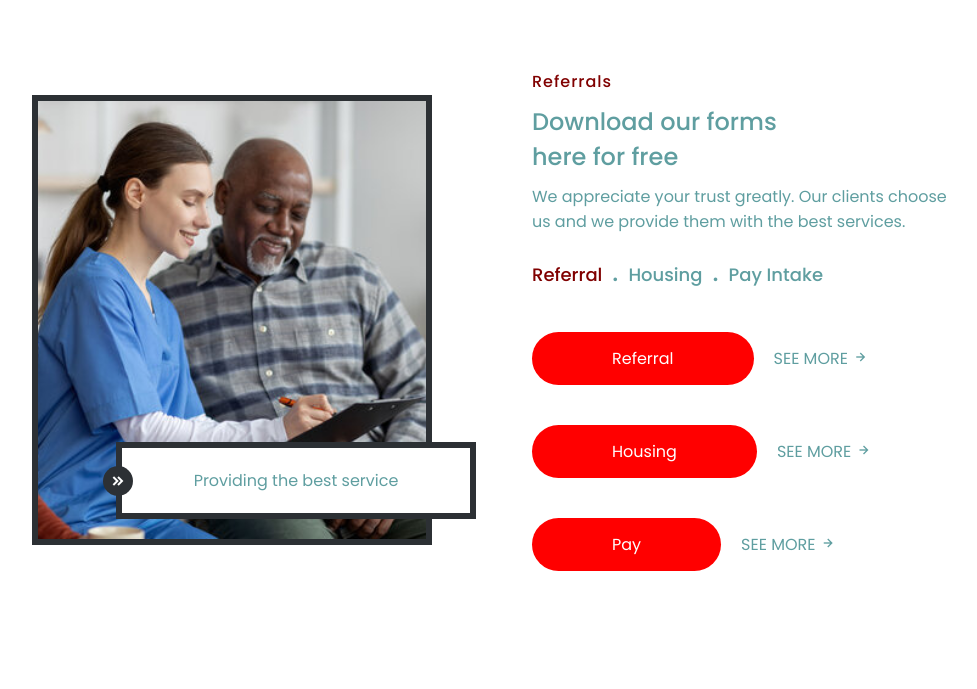
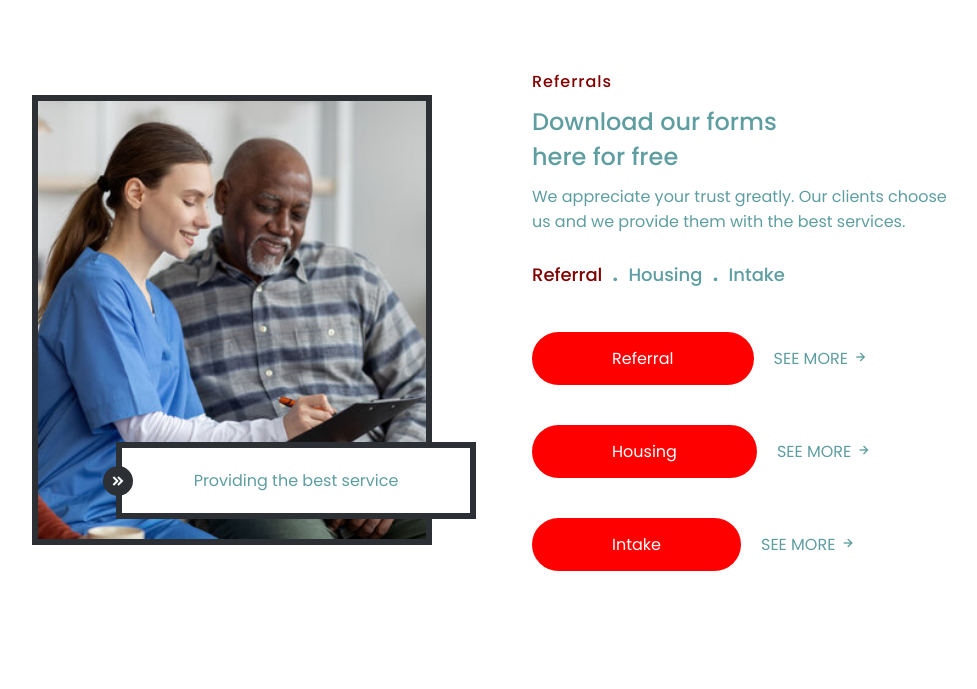
Before and after one commit to Redghoul1234/Clerkhomehealtcare.io, a plain HTML site: page index.html in a window 1280 px wide. Shown: the part 801-1490 px from the top of the page, without its empty margins (143-1120 px from the left). Drawn offline with nearby package versions, Linux system fonts and the light colour scheme; files whose address does not match are found by name.

Commit message:
index.html

```diff
--- a/index.html
+++ b/index.html
@@ -105,7 +105,7 @@
                         <div class="home-details">
                           <div class="home-text">
                             <h4 class="homeSubtitle">Helping the Elderly is Our Duty.</h4>
-                            <h2 class="homeTitle">Five Star Services <br>Exclusively for you</h2>
+                            <h2 class="homeTitle">Helping the elderly <br>in our community</h2>
                           </div>
                           <button class="button">Discover</button>
                         </div>
@@ -143,7 +143,7 @@
               <li class="referral-list dot">.</li>
               <li class="referral-list">Housing</li>
               <li class="referral-list dot">.</li>
-              <li class="referral-list">Pay Intake</li>
+              <li class="referral-list">Intake</li>
             </ul>
           </div>
 
@@ -164,7 +164,7 @@
           </div>
 
           <div class="referral-buttons flex">
-            <button class="button"><a href="images/Clerk Private Pay Intake Form 2.pdf" download class="button">Pay</a></button>
+            <button class="button"><a href="images/Clerk Private Pay Intake Form 2.pdf" download class="button">Intake</a></button>
             <a href="#" class="referral-link">
               <span class="link-text">see more</span>
               <i class='bx bx-right-arrow-alt referral-arrowIcon'></i>
```
